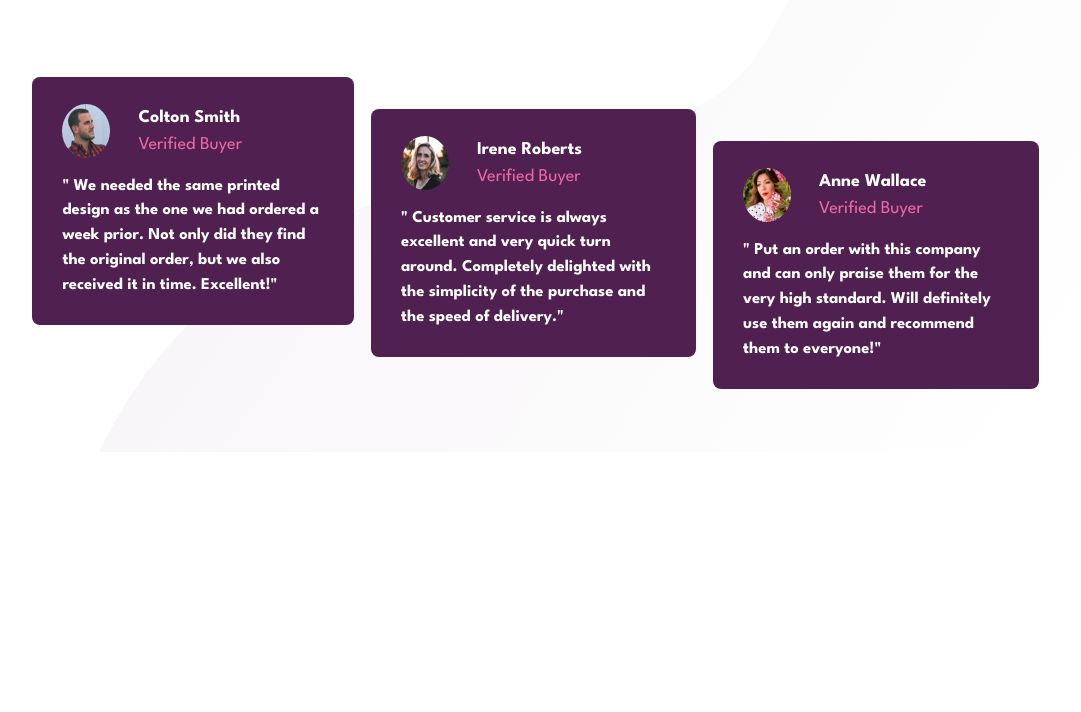
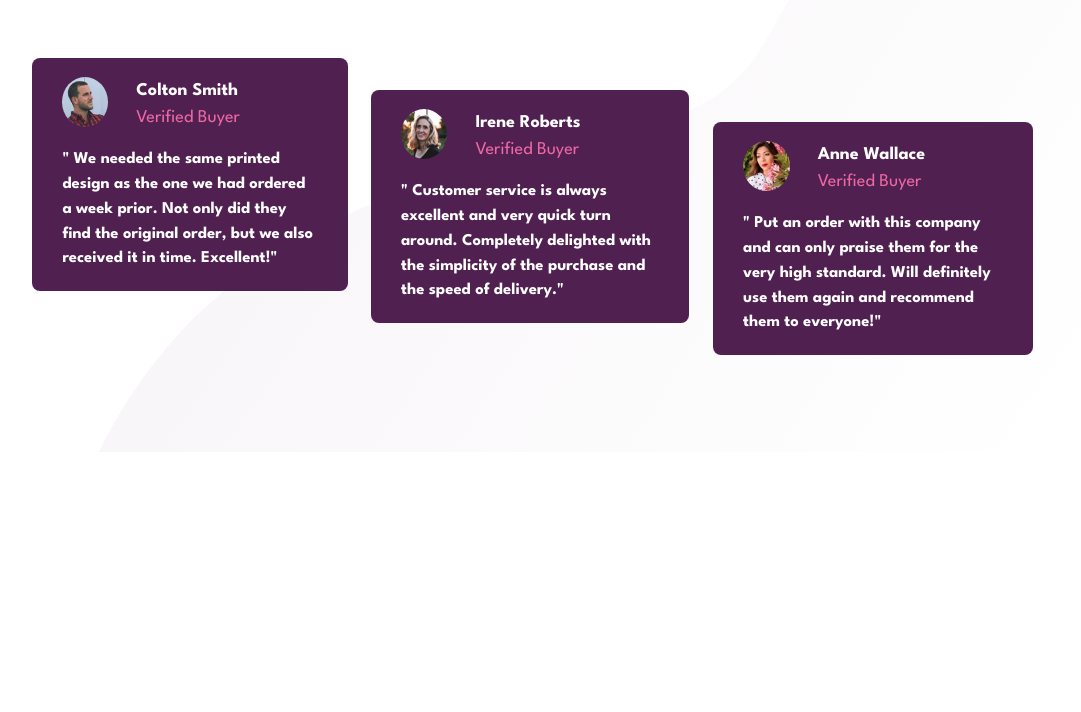
Before and after one commit to Md1amiin/social-proof-section-master, a plain HTML site: page index.html in a window 1280 px wide. Shown: the part 348-1060 px from the top of the page, without its empty margins (96-1177 px from the left). After the commit the page ends 800 px from the top, so only its background shows below. Drawn offline with Linux system fonts and the light colour scheme.

Commit message:
Desktop version 2

```diff
--- a/styles.scss
+++ b/styles.scss
@@ -215,10 +215,13 @@ body {
         background-image: url(../images/bg-pattern-top-desktop.svg),
         url(../images/bg-pattern-bottom-desktop.svg);
         background-position: top left, bottom right;
+        height: 100%;
         .social {
             flex-direction: row;
             justify-content: space-between;
             width: 80%;
+            height: 80%;
+            margin-top: 5%;
             flex-wrap: wrap;
             .intro {
                 width: 35.8%;
@@ -242,7 +245,7 @@ body {
                     width: 80%;
                     height: 3.5rem;
                     flex-direction: row;
-                    gap: 2rem;
+                    gap: 1rem;
                     margin: 1rem 0;
                     .starIcons {
                         display: inline;
@@ -264,15 +267,26 @@ body {
                 }
             }
             .opinions {
-
                 width: 100%;
-                height: 30%;
-                margin-top: -50%;
+                height: 60%;
+                margin-top: 155px;
                 display: grid;
                 grid-template-columns: auto auto auto;
 
                 .customerOpinion {
-                    width: 95%;
+                    width: 93.2%;
+                    height: 100%;
+                    @media screen and (min-width: 1000px){
+                        height: 60.5%;
+                    }
+                    font-size: 110%;
+
+                    .customerDetails {
+                        img {
+                            width: 18%;
+                            height: 50px;
+                        }
+                    }
                 }
                 .opinion2 {
                     margin-top: 2rem;
```
Also changed, not shown: dist/styles.css, 1 other file.
